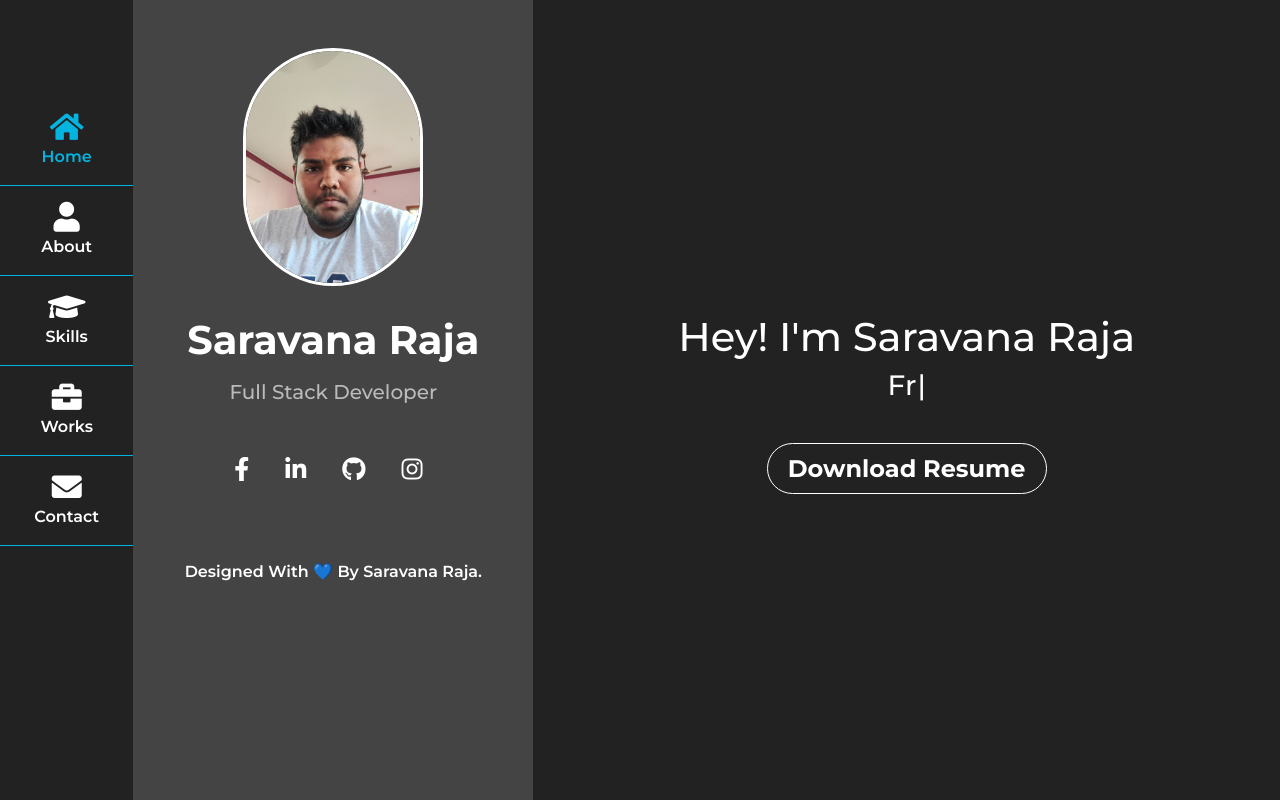
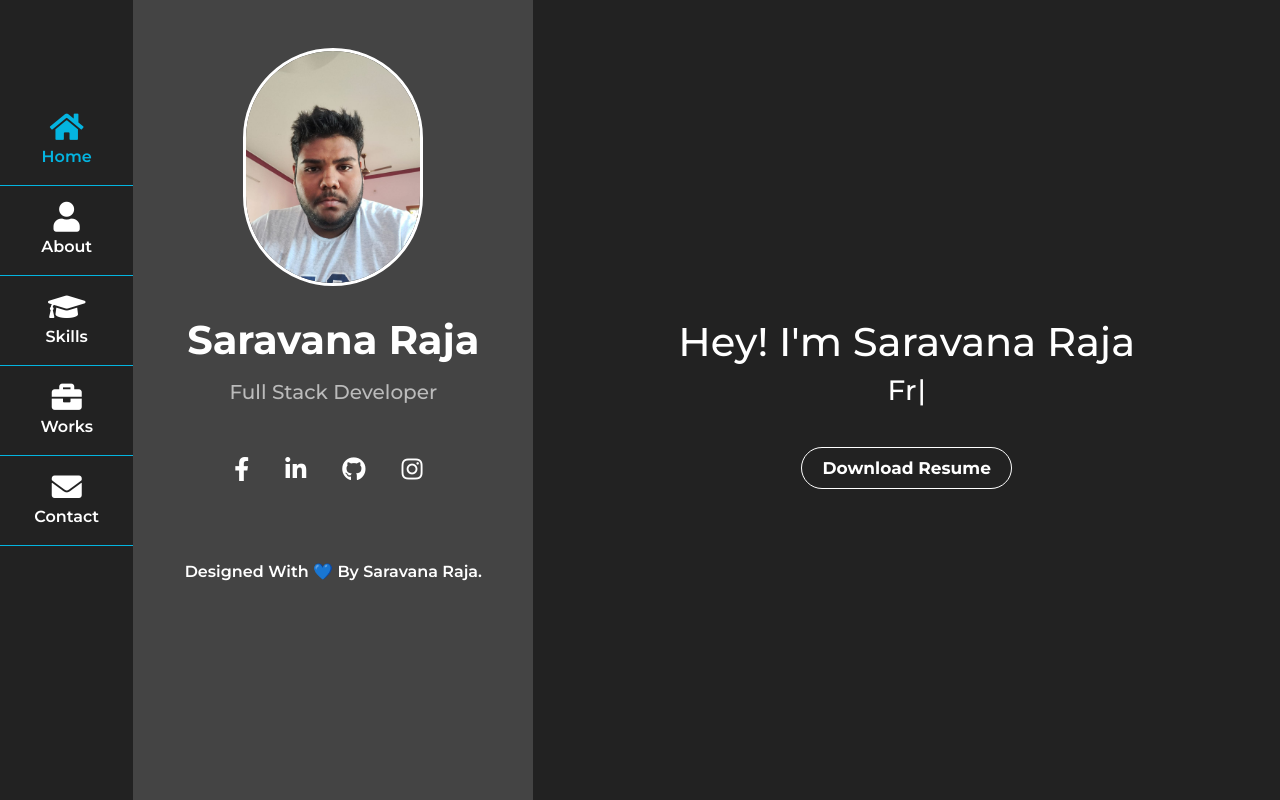
Before and after one commit to saravanaraja25/saravana-portfolio, a React (Create React App) app: page / in a window 1280 px wide. Built offline with nearby package versions, Linux system fonts and the light colour scheme.

Commit message:
css changes

```diff
--- a/public/index.html
+++ b/public/index.html
@@ -7,7 +7,7 @@
     <meta name="theme-color" content="#000000" />
     <meta
       name="description"
-      content="Web site created using create-react-app"
+      content="Personal Website Of Saravana Raja"
     />
     <link rel="stylesheet" href="https://use.fontawesome.com/releases/v5.8.2/css/all.css">
     <link rel="apple-touch-icon" href="%PUBLIC_URL%/pps.jpeg" />
--- a/src/App.scss
+++ b/src/App.scss
@@ -95,7 +95,7 @@ body{
         -webkit-box-pack: center;
         align-content: stretch;
         .resume{
-            font-size: 24px;
+            font-size: 17px;
             border:1px solid white;
             padding: 10px 20px;
             border-radius: 50px;
```
